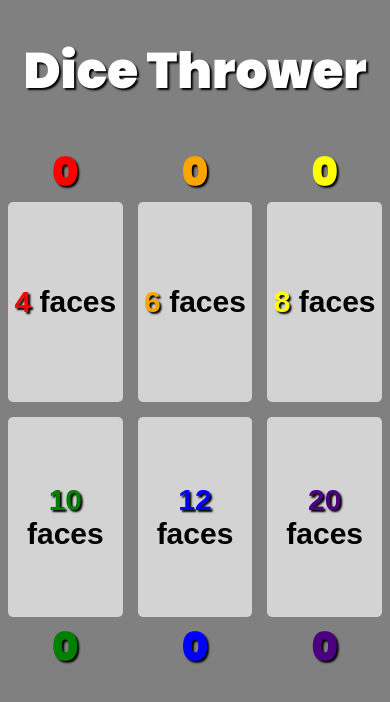
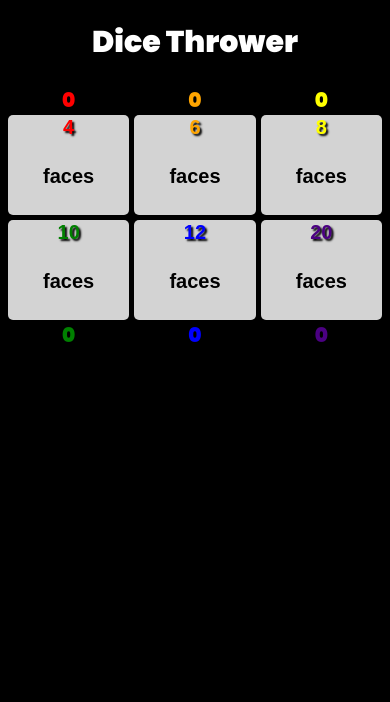
Before and after one commit to Pici1985/DiceJS, a plain HTML site: page index.html in a window 390 px wide. Drawn offline with Linux system fonts and the light colour scheme.

Commit message:
media queries

```diff
--- a/style.css
+++ b/style.css
@@ -44,6 +44,7 @@ h1 {
     display: grid;
 }
 
+
 #score4, #button4 {
     color: red;
     text-shadow: 2px 2px 2px black;
@@ -68,3 +69,30 @@ h1 {
     color: indigo;
     text-shadow: 2px 2px 2px black;
 }
+
+@media (max-width: 450px) {
+    body {
+        background-color: black;
+    }
+
+    h1 {
+        font-size: 30px;
+    }
+
+    .wrapper {
+        gap: 5px;
+    }
+
+    .btn {
+        height: 100px;
+        font-size: 20px;
+    }
+
+    .score {
+        font-size: 20px;
+    }
+
+    .btn {
+        display: grid;
+    }
+}
```
